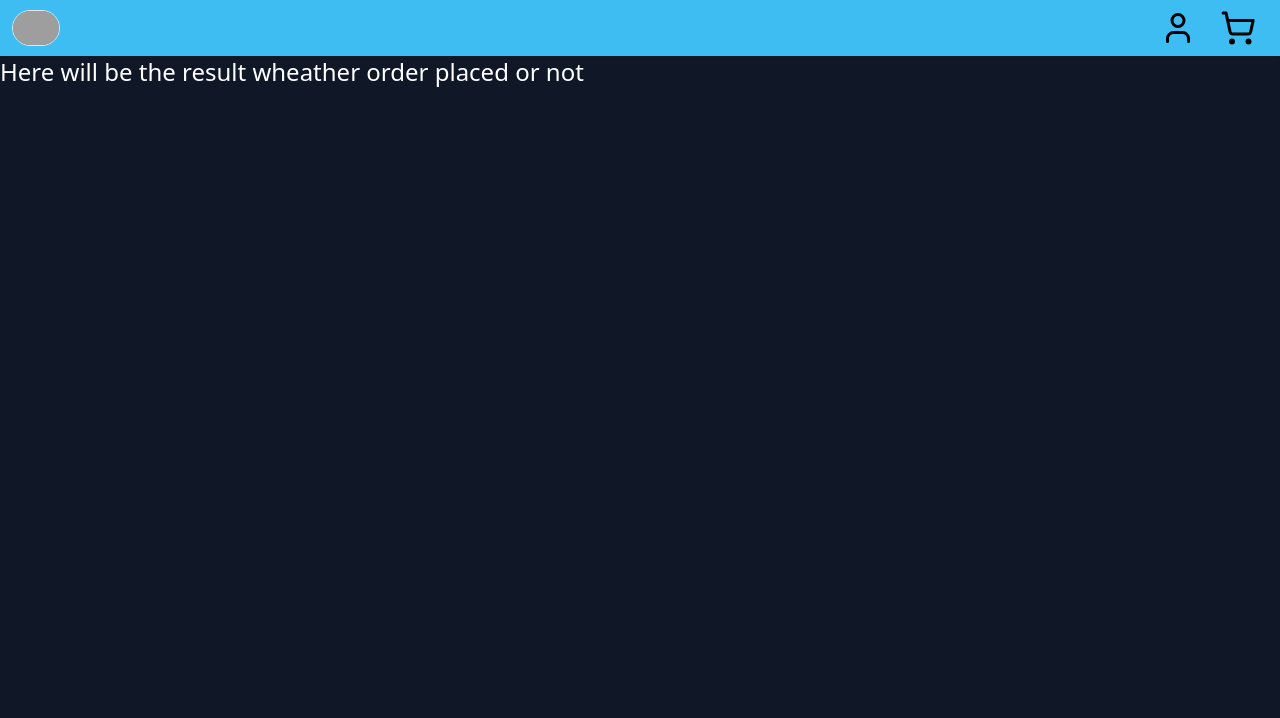
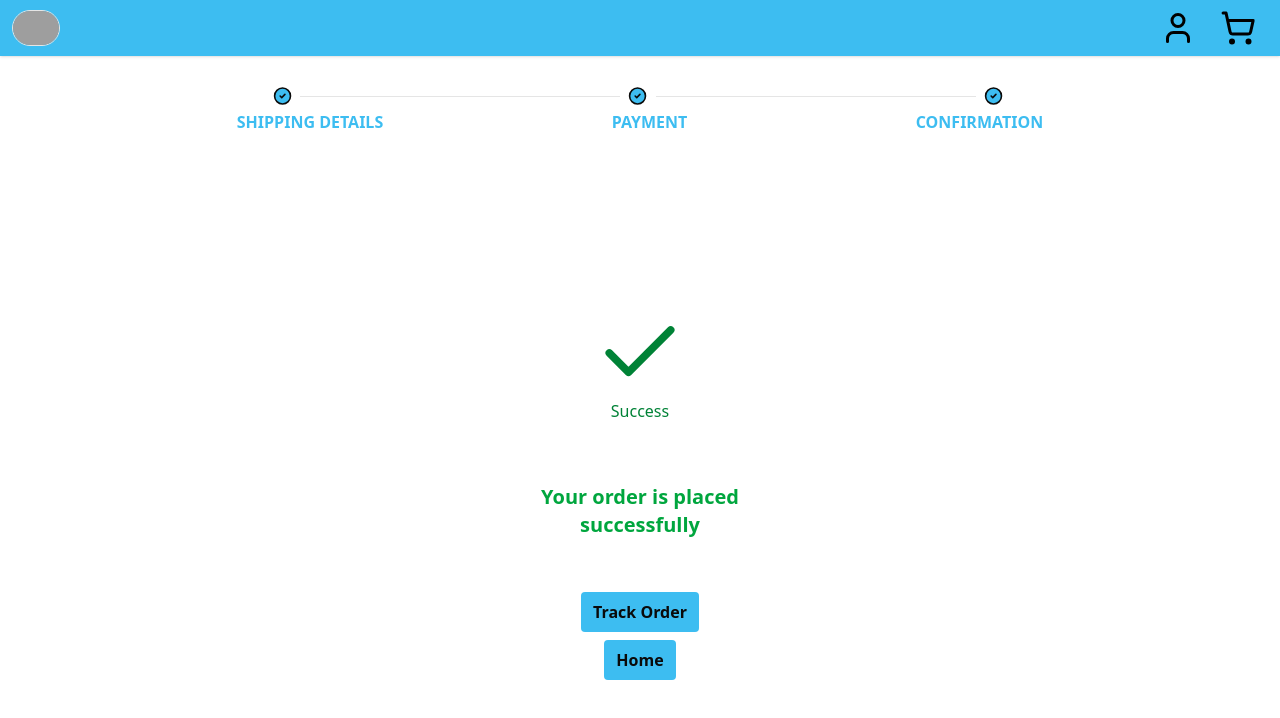
Before and after one commit to TalhaRajput501/completeMe, a Next.js app: page /order-success in a window 1280 px wide. Shown: the top 718 px of the page. Built offline with nearby package versions, Linux system fonts and the light colour scheme; no server answers; grey boxes are pictures that could not be loaded.

Commit message:
build success page and final touch to payment page

```diff
--- a/src/app/cart/page.tsx
+++ b/src/app/cart/page.tsx
@@ -47,7 +47,7 @@ export default function Page() {
 
   return (
     <div
-      className='bg-gray-900 text-white  '
+      className='   '
     >
       { /* Cart Product and Side Bar */}
       <div
@@ -81,7 +81,7 @@ export default function Page() {
         </div>
 
         {/*  The vertical line */}
-        <div className="w-px bg-gray-800 h-[calc(100vh-4rem)]"></div>
+        <div className=" bg-gray-800 h-[calc(100vh-4rem)]"></div>
 
         {/* Side Bar */}
         <div
--- a/src/app/checkout/page.tsx
+++ b/src/app/checkout/page.tsx
@@ -5,7 +5,7 @@ import React from 'react'
 function page() {
   return (
     <div
-      className='bg-gray-900 w-full text-white h-screen'
+      className=' h-[clac(100vh-4rem)]'
     >
 
       <div className='flex w-full'>
@@ -22,31 +22,31 @@ function page() {
           {/* Payment Form */}
           <div className='w-[90%] mx-auto   mt-9  '>
 
-            <div className='w-[95%] text-3xl   mx-auto'>
-              <h1>Payment Information</h1>
+            <div className='w-[97.5%]   mx-auto'>
+              <h1 className='text-[#11283d] font-bold text-3xl'>Payment Information</h1>
             </div>
 
               <div className='w-full flex'>
                 <div className='w-1/2 my-1.5 rounded flex justify-center  not-last:'>
-                  <input className=' bg-black outline-none border-[#02aaf5] border rounded text-2xl px-2 py-1 w-[90%] ' />
+                  <input className='text-[#11283d]  outline-none border-[#02aaf5] border rounded text-xl px-2 py-1 w-[95%] ' />
                 </div>
 
                 <div className='w-1/2 my-1.5 rounded flex justify-center  '>
-                  <input className=' bg-black outline-none border-[#02aaf5] border rounded text-2xl px-2 py-1 w-[90%] ' />
+                  <input className=' text-[#11283d] outline-none border-[#02aaf5] border rounded text-xl px-2 py-1 w-[95%] ' />
                 </div>
               </div>
 
-              <div className='w-[95%]  my-2 1.5 rounded mx-auto' >
-                <input className=' w-full  outline-none border-[#02aaf5] border rounded bg-black text-2xl px-2 py-1  ' />
+              <div className='w-[97.5%]  my-2 1.5 rounded mx-auto' >
+                <input className='text-[#11283d] w-full  outline-none border-[#02aaf5] border rounded  text-xl px-2 py-1  ' />
               </div>
 
               <div className='w-full   flex'>
                 <div className='w-1/2 my-1.5 rounded flex justify-center  '>
-                  <input className=' bg-black outline-none border-[#02aaf5] border rounded text-2xl px-2 py-1 w-[90%] ' />
+                  <input className=' text-[#11283d] outline-none border-[#02aaf5] border rounded text-xl px-2 py-1 w-[95%] ' />
                 </div>
 
                 <div className='w-1/2 my-1.5 rounded flex justify-center  '>
-                  <input className=' bg-black outline-none  border-[#02aaf5] border rounded text-2xl px-2 py-1 w-[90%] ' />
+                  <input className=' text-[#11283d] outline-none  border-[#02aaf5] border rounded text-xl px-2 py-1 w-[95%] ' />
                 </div>
               </div>
 
@@ -54,7 +54,7 @@ function page() {
               <div className='flex w-[95%] mt-3  mx-auto   '>
                 <Link
                   className=' mx-auto  '
-                  href={'/checkout'}
+                  href={'/order-success'}
                 >
                   <button className=' bg-[#3dbdf1] hover:bg-[#02aaf5]  cursor-pointer rounded py-2 px-3 font-semibold '>
                     Save & Continue to Payment
--- a/src/app/order-success/page.tsx
+++ b/src/app/order-success/page.tsx
@@ -1,11 +1,65 @@
+import CheckoutProgress from '@/components/ui/CheckoutProgress'
+import { Check, CheckCheck } from 'lucide-react'
+import Link from 'next/link'
 import React from 'react'
 
 function page() {
   return (
     <div
-      className='bg-gray-900 text-white h-screen'
+      className=' flex flex-col  items-center justify-center h-[calc(100vh-4rem)]'
     >
-      <h1 className='text-2xl' >Here will be the result wheather order placed or not </h1>
+      {/* Progress bar */}
+      <div className='w-[70%] mt-4 '>
+        <div className='w-[90%] mx-auto'>
+          <CheckoutProgress firstDone secondDone thirdDone />
+        </div>
+      </div>
+
+      {/* Page content */}
+      <div className='  flex items-center justify-center w-full flex-col h-full'>
+        {/* success box */}
+        <div className=' border-[#11283d]  w-1/3 rounded mb-4 h-1/2'>
+          {/* tick mark and message */}
+          <div className='w-1/2  mx-auto h-full flex flex-col justify-evenly    '>
+            {/* tick mark */}
+            <div className='border-[#11283d] flex flex-col items-center  rounded-full p-6 px-9 mx-auto '>
+              <Check className='w-23 h-23 text-green-700' />
+              <p className=' text-md text-green-700'>Success</p>
+            </div>
+
+            {/* meassage */}
+            <p className='text-center font-bold text-xl text-green-600'>Your order is placed successfully</p>
+          </div>
+
+        </div>
+
+        {/* track button */}
+        <div
+          className='mb-2'
+
+        >
+          <Link
+            href={'/tracking'}
+          >
+
+            <button
+              className=' bg-[#3dbdf1] hover:bg-[#02aaf5]  cursor-pointer rounded py-2 px-3 font-semibold '
+            >
+              Track Order
+            </button>
+          </Link>
+        </div>
+        {/* home button */}
+        <div>
+          <Link href={'/'}>
+            <button
+              className=' bg-[#3dbdf1] hover:bg-[#02aaf5]  cursor-pointer rounded py-2 px-3 font-semibold '
+            >
+              Home
+            </button>
+          </Link>
+        </div>
+      </div>
     </div>
   )
 }
```
